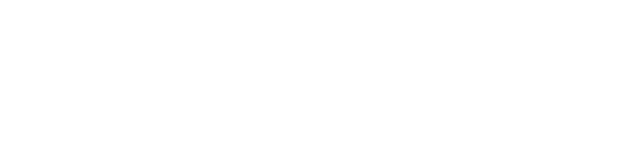
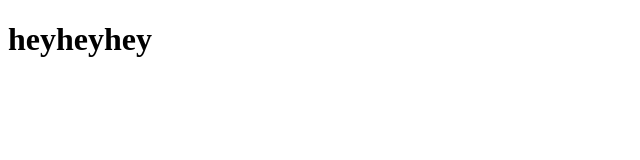
Before and after one commit to johnpcauchi/git-one, a plain HTML site: page index.html in a window 1280 px wide. Shown: the whole page, without its empty margins (0-640 px from the left). Drawn offline with Linux system fonts and the light colour scheme.

Commit message:
added heyheyhey

```diff
--- a/index.html
+++ b/index.html
@@ -5,6 +5,6 @@
     <title>whoooo la la la</title>
   </head>
   <body>
-
+ <h1>heyheyhey<h1>
   </body>
 </html>
```
